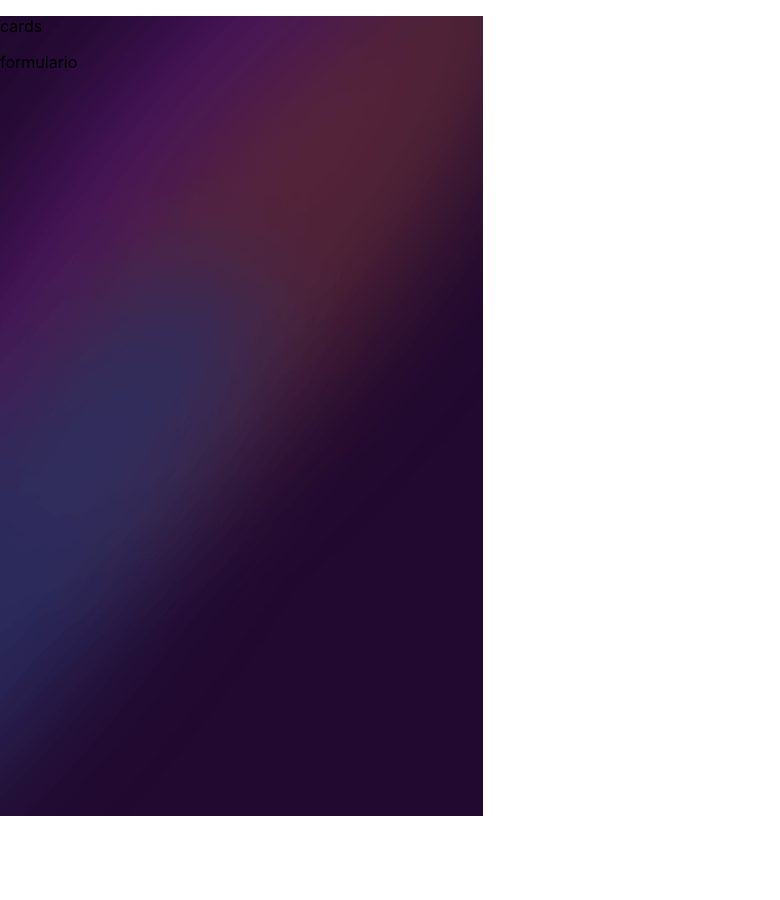
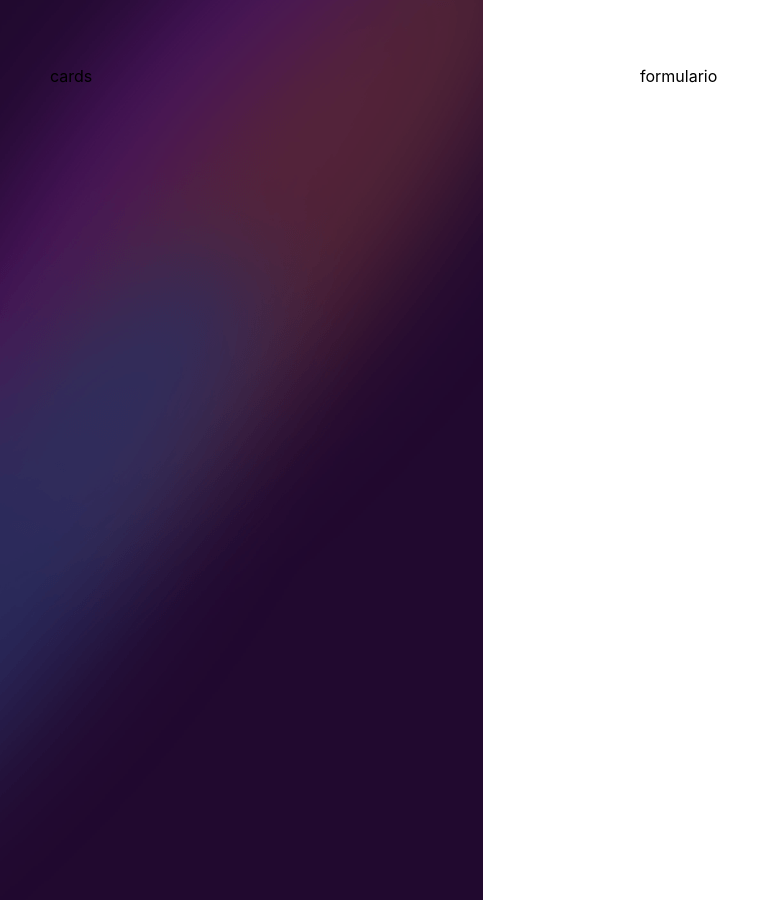
Before and after one commit to anacperdigao/Formulario, a JavaScript app: page / in a window 1280 px wide. Shown: the whole page, without its empty margins (0-780 px from the left). Before the commit the page ends 816 px from the top, so only its background shows below. Built offline with nearby package versions, Linux system fonts and the light colour scheme; the HTML template or start-up script is replaced by a standard one.

Commit message:
Dividindo semanticamente em 2 sections card e form

```diff
--- a/src/App.css
+++ b/src/App.css
@@ -2,4 +2,7 @@
   background-image: url('../public/imagens/bg-main-desktop.png');
   height: 100vh;
   background-repeat: no-repeat;
+  display: grid;
+  grid-template-columns: 50% 50%;
+  padding: 50px;
 }
```
